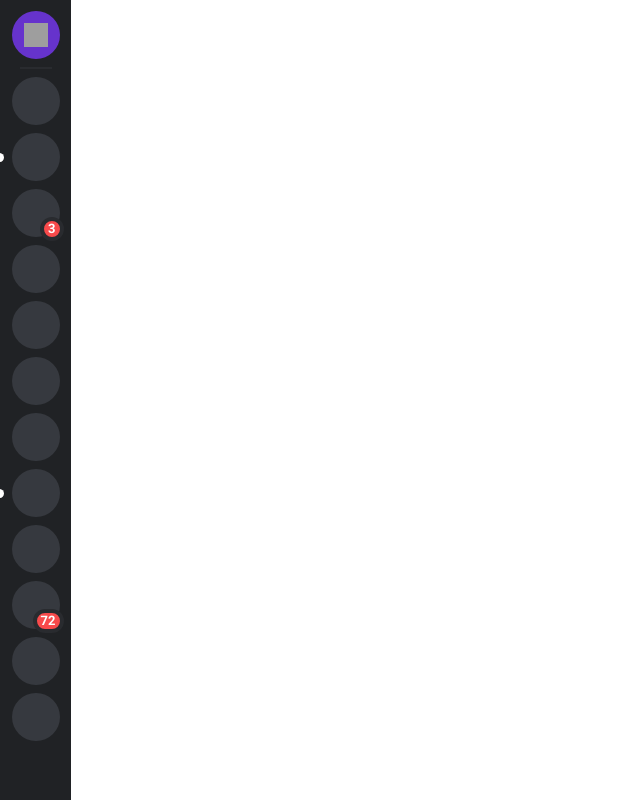
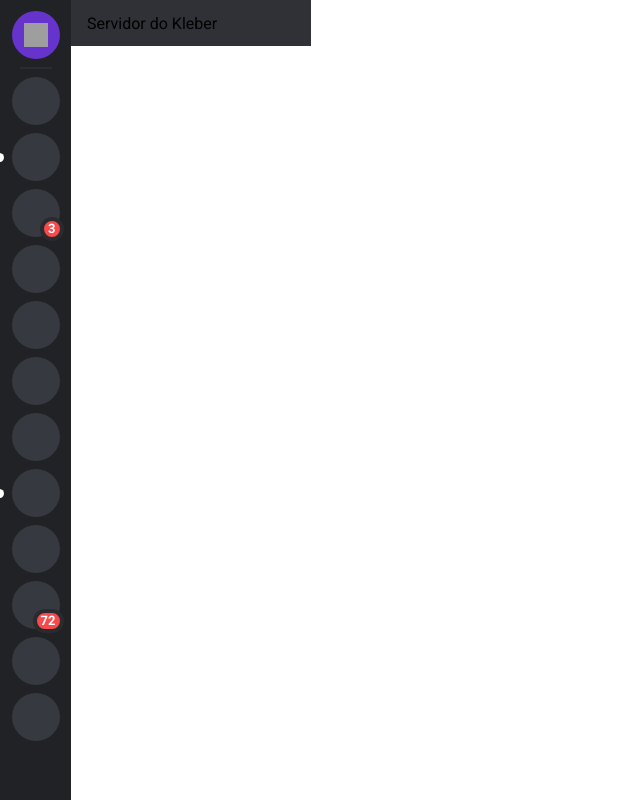
Before and after one commit to mtguerson/discord-clone, a React (Create React App) app: page / in a window 1280 px wide. Shown: the whole page, without its empty margins (0-640 px from the left). Built offline with nearby package versions, Linux system fonts and the light colour scheme; grey boxes are pictures that could not be loaded.

Commit message:
creating and starting the ServerName development

```diff
--- a/src/components/Layout/index.tsx
+++ b/src/components/Layout/index.tsx
@@ -3,11 +3,13 @@ import React from "react";
 import { Grid } from "./styles";
 
 import ServerList from "../ServerList";
+import ServerName from "../ServerName";
 
 const Layout: React.FC = () => {
   return (
     <Grid>
       <ServerList />
+      <ServerName />
     </Grid>
   );
 }
--- /dev/null
+++ b/src/components/ServerName/index.tsx
@@ -0,0 +1,16 @@
+import React from "react";
+
+import { Container, Title, ExpandIcon } from "./styles";
+
+
+const ServerName: React.FC = () => {
+  return (
+    <Container >
+      <Title>Servidor do Kleber</Title>
+
+      <ExpandIcon />
+    </Container>
+  );
+}
+
+export default ServerName;
--- /dev/null
+++ b/src/components/ServerName/styles.ts
@@ -0,0 +1,16 @@
+import styled from "styled-components";
+
+export const Container = styled.div`
+  display: flex;
+  align-items: center;
+  justify-content: space-between;
+
+  padding: 0 11px 0 16px;
+
+
+  background-color: var(--secondary);
+`;
+
+export const Title = styled.div``;
+
+export  const ExpandIcon = styled.div``;
```
